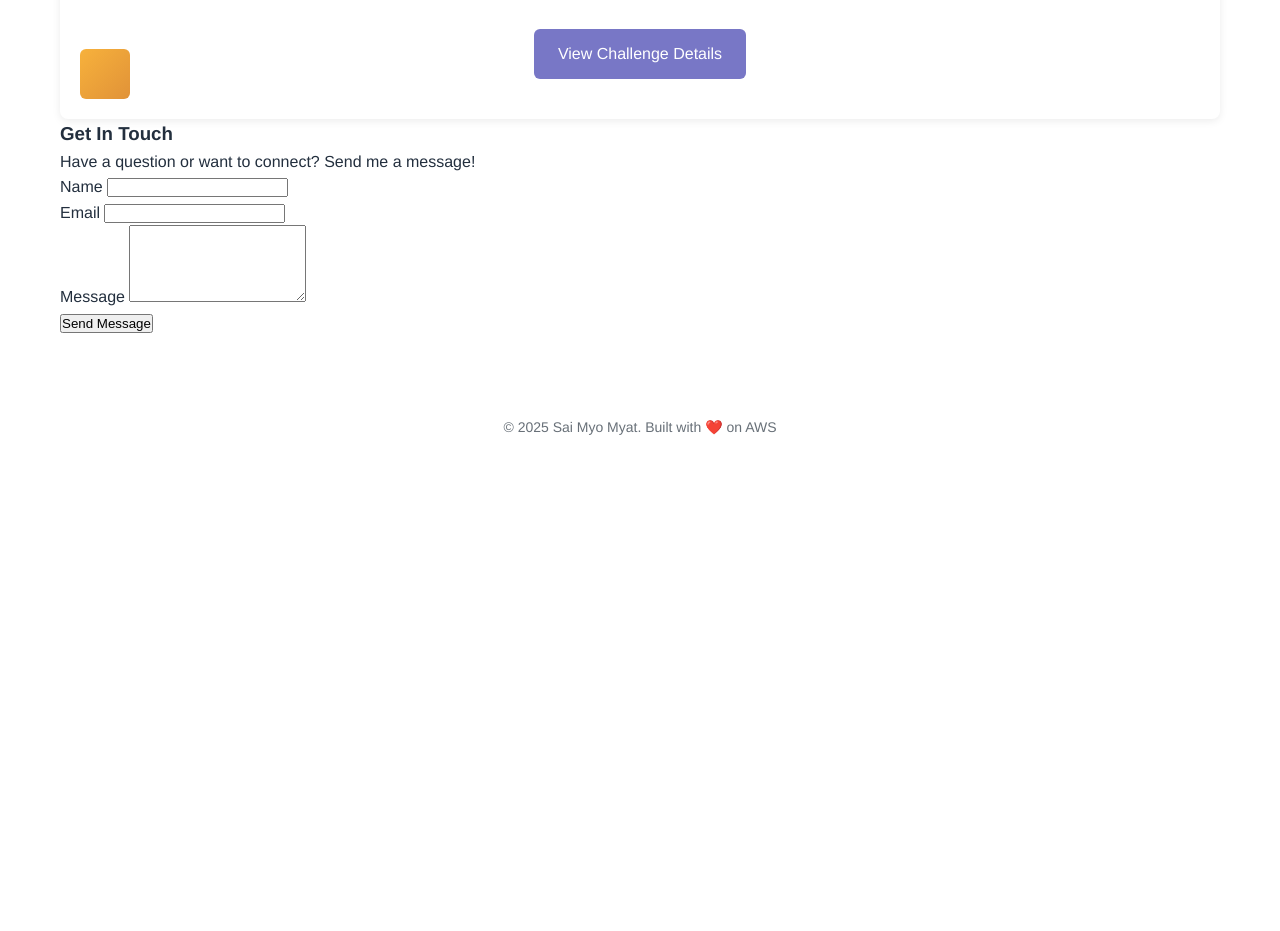
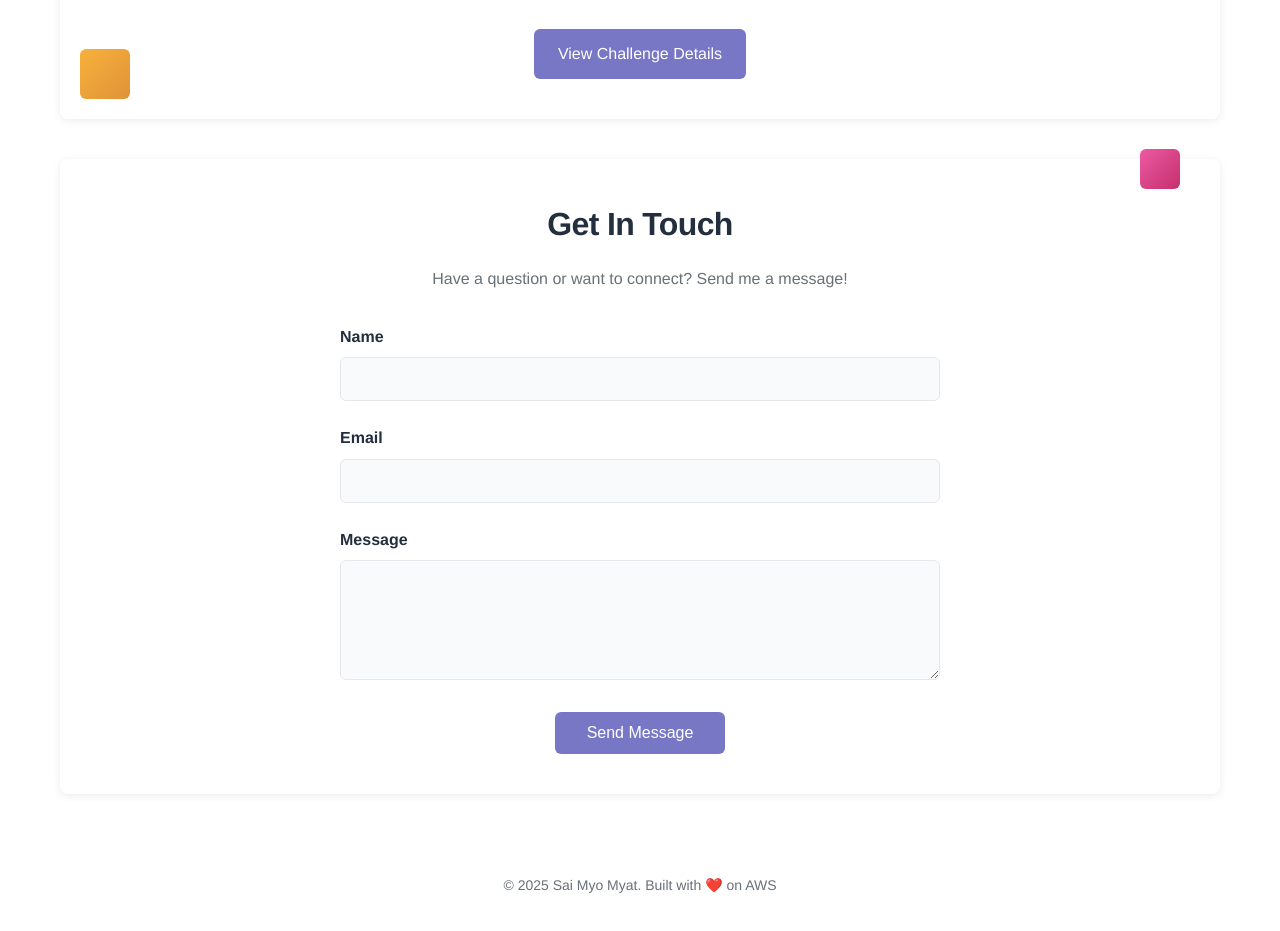
Before and after one commit to Sai-Myo-Myat/my-builder-challenge-website, a plain HTML site: page index.html in a window 1280 px wide. Shown: the part 1113-2044 px from the top of the page. Before the commit the page ends 1591 px from the top, so only its background shows below. Drawn offline with Linux system fonts and the light colour scheme.

Commit message:
Updated contact form styles

```diff
--- a/styles.css
+++ b/styles.css
@@ -248,6 +248,145 @@ footer {
     font-size: 14px;
 }
 
+/* CONTACT FORM STYLES - Added for contact form functionality */
+.contact-form {
+    background: white;
+    border-radius: 8px;
+    padding: 40px;
+    margin-top: 40px;
+    box-shadow: 0 2px 8px rgba(0, 0, 0, 0.08);
+    position: relative;
+}
+
+/* Contact form decorative element */
+.contact-form::before {
+    content: '';
+    position: absolute;
+    top: -10px;
+    right: 40px;
+    width: 40px;
+    height: 40px;
+    background: linear-gradient(135deg, #ec4899 0%, #be185d 100%);
+    border-radius: 6px;
+    opacity: 0.9;
+}
+
+.contact-form h3 {
+    color: #232f3e;
+    font-size: 32px;
+    font-weight: 700;
+    margin-bottom: 16px;
+    letter-spacing: -0.02em;
+    text-align: center;
+}
+
+.contact-form > p {
+    font-size: 16px;
+    color: #687078;
+    margin-bottom: 32px;
+    text-align: center;
+    line-height: 1.6;
+}
+
+/* Contact form container and layout */
+.contact-form-container {
+    max-width: 600px;
+    margin: 0 auto;
+}
+
+/* Form message styles for success/error notifications */
+.form-message {
+    padding: 12px 16px;
+    border-radius: 6px;
+    margin-bottom: 24px;
+    font-weight: 500;
+    text-align: center;
+}
+
+.form-message.success {
+    background: #dcfce7;
+    color: #166534;
+    border: 1px solid #bbf7d0;
+}
+
+.form-message.error {
+    background: #fef2f2;
+    color: #dc2626;
+    border: 1px solid #fecaca;
+}
+
+.form-group {
+    margin-bottom: 24px;
+}
+
+.form-group label {
+    display: block;
+    font-weight: 600;
+    color: #232f3e;
+    margin-bottom: 8px;
+    font-size: 16px;
+}
+
+/* Contact form input and textarea styles */
+.form-group input,
+.form-group textarea {
+    width: 100%;
+    padding: 12px 16px;
+    border: 1px solid #e5e7eb;
+    border-radius: 6px;
+    font-size: 16px;
+    font-family: inherit;
+    background: #f8fafc;
+    transition: all 0.2s ease;
+}
+
+.form-group input:focus,
+.form-group textarea:focus {
+    outline: none;
+    border-color: #7877c6;
+    background: white;
+    box-shadow: 0 0 0 3px rgba(120, 119, 198, 0.1);
+}
+
+.form-group textarea {
+    resize: vertical;
+    min-height: 120px;
+}
+
+/* Contact form submit button */
+.contact-submit-btn {
+    background: #7877c6;
+    color: white;
+    padding: 12px 32px;
+    border: none;
+    border-radius: 6px;
+    font-weight: 500;
+    font-size: 16px;
+    cursor: pointer;
+    transition: all 0.2s ease;
+    display: block;
+    margin: 0 auto;
+}
+
+.contact-submit-btn:hover {
+    background: #6b6ab8;
+    transform: translateY(-1px);
+}
+
+@media (max-width: 768px) {
+    /* Contact form mobile styles */
+    .contact-form {
+        padding: 24px;
+    }
+
+    /* Contact form mobile heading */
+    .contact-form h3 {
+        font-size: 24px;
+    }
+}
+
+/* END CONTACT FORM STYLES */
+
 @media (max-width: 768px) {
     .hero h1 {
         font-size: 36px;
```
